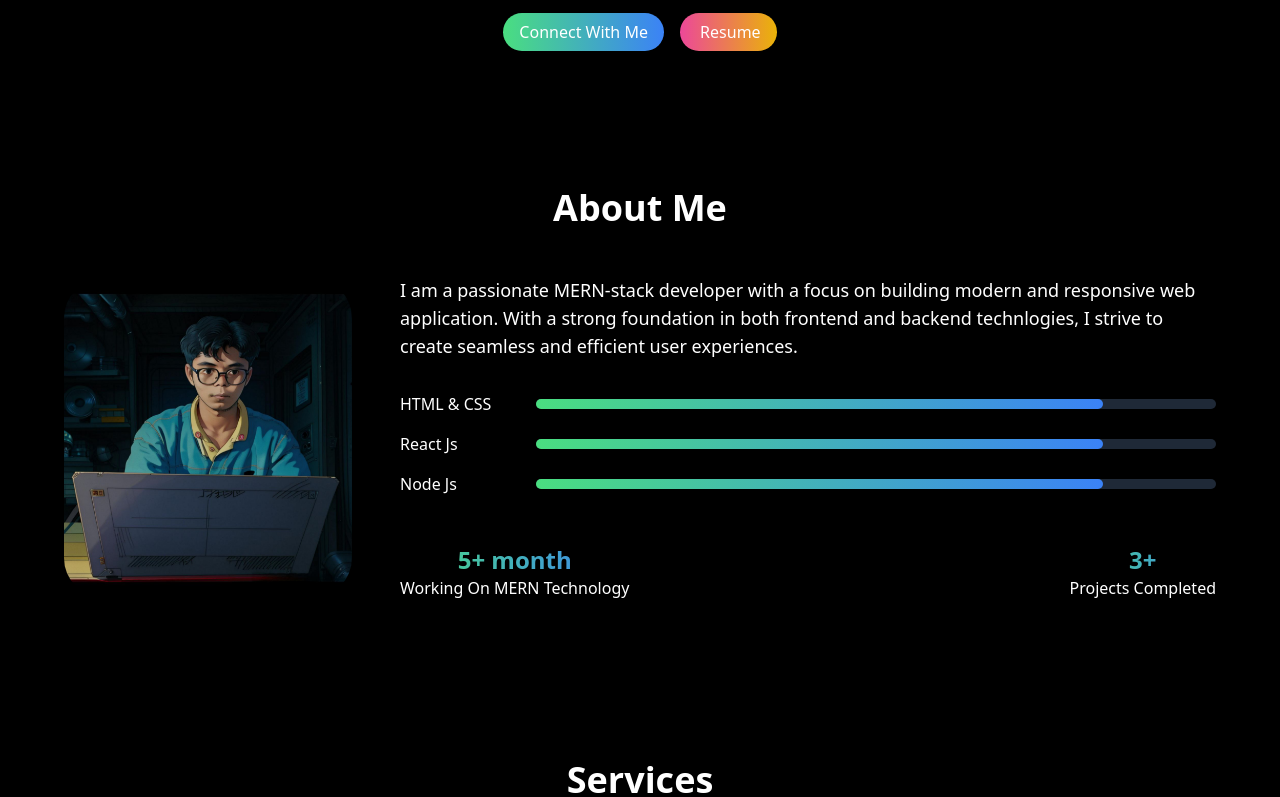
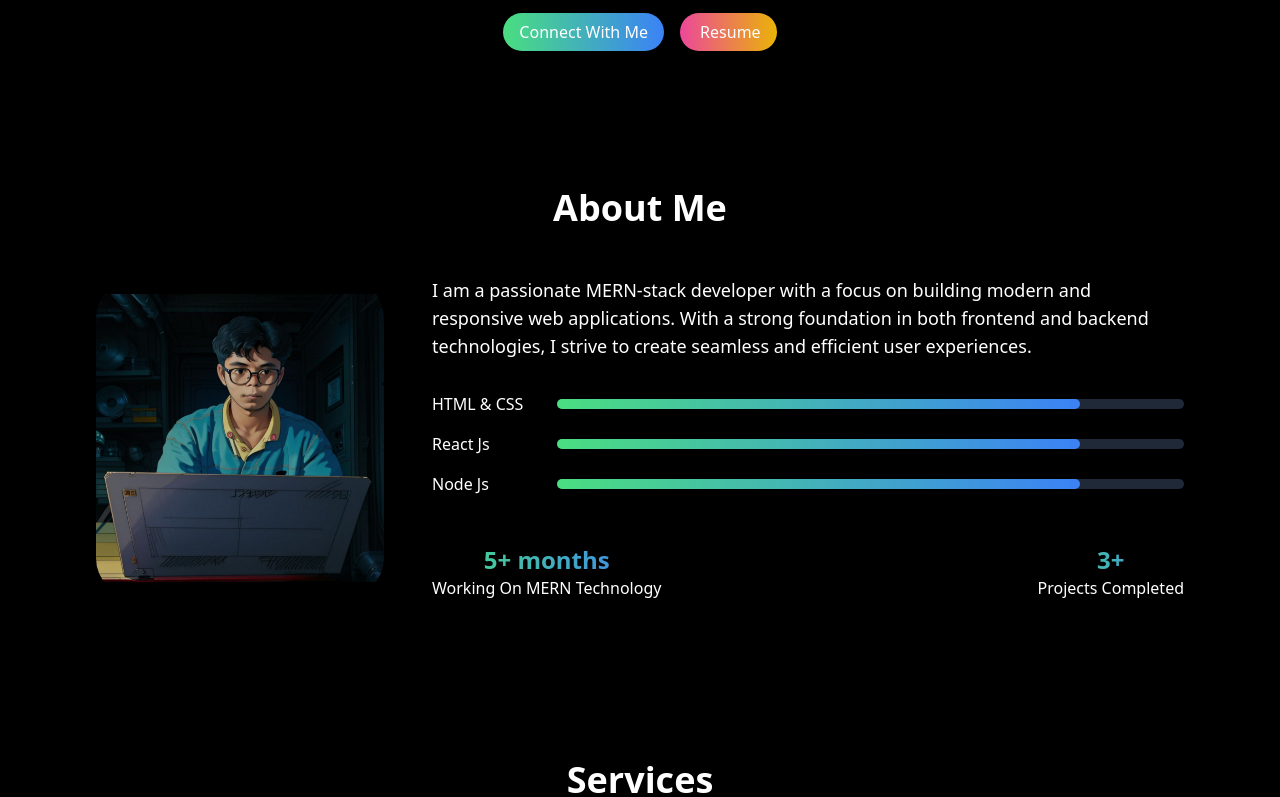
Before and after one commit to LearnerAdityaa/Portfolio, a React (Vite) app: page / in a window 1280 px wide. Shown: the part 476-1273 px from the top of the page. Built offline with nearby package versions, Linux system fonts and the light colour scheme; no server answers; the HTML template or start-up script is replaced by a standard one.

Commit message:
fixed the error in about.jsx

```diff
--- a/src/components/About.jsx
+++ b/src/components/About.jsx
@@ -1,30 +1,32 @@
 import React from "react";
-import AboutIamge from "../assets/About.jpg";
+import AboutImage from "../assets/About.jpg";
+
 function About() {
   return (
     <div className="bg-black text-white py-20" id="about">
-      <div className="container mx-auto px-8 md:px-16 lg:px:24">
+      <div className="container mx-auto px-8 md:px-16 lg:px-24">
+        {" "}
+
         <h2 className="text-4xl font-bold text-center mb-12">About Me</h2>
         <div className="flex flex-col md:flex-row items-center md:space-x-12">
           <img
-            src={AboutIamge}
+            src={AboutImage}
             alt="about-image"
-            className="w-72 h-80 rounded object-cover mb-8 md:mb-0 "
+            className="w-72 h-80 rounded object-cover mb-8 md:mb-0"
             style={{ borderRadius: "40px" }}
           />
           <div className="flex-1">
             <p className="text-lg mb-8">
               I am a passionate MERN-stack developer with a focus on building
-              modern and responsive web application. With a strong foundation in
-              both frontend and backend technlogies, I strive to create seamless
-              and efficient user experiences.
+              modern and responsive web applications. With a strong foundation
+              in both frontend and backend technologies, I strive to create
+              seamless and efficient user experiences.
             </p>
 
             <div className="space-y-4">
               <div className="flex items-center">
-                <label htmlFor="htmlandcss" className="w-2/12">
-                  HTML & CSS
-                </label>
+                <label className="w-2/12">HTML & CSS</label>{" "}
+                {/* Removed htmlFor */}
                 <div className="grow bg-gray-800 rounded-full h-2.5">
                   <div
                     className="bg-gradient-to-r from-green-400 to-blue-500 h-2.5 rounded-full
@@ -33,9 +35,8 @@ function About() {
                 </div>
               </div>
               <div className="flex items-center">
-                <label htmlFor="htmlandcss" className="w-2/12">
-                  React Js
-                </label>
+                <label className="w-2/12">React Js</label>{" "}
+                {/* Removed htmlFor */}
                 <div className="grow bg-gray-800 rounded-full h-2.5">
                   <div
                     className="bg-gradient-to-r from-green-400 to-blue-500 h-2.5 rounded-full
@@ -44,9 +45,8 @@ function About() {
                 </div>
               </div>
               <div className="flex items-center">
-                <label htmlFor="htmlandcss" className="w-2/12">
-                  Node Js
-                </label>
+                <label className="w-2/12">Node Js</label>{" "}
+                {/* Removed htmlFor */}
                 <div className="grow bg-gray-800 rounded-full h-2.5">
                   <div
                     className="bg-gradient-to-r from-green-400 to-blue-500 h-2.5 rounded-full
@@ -58,7 +58,7 @@ function About() {
             <div className="mt-12 flex justify-between text-center">
               <div>
                 <h3 className="text-2xl font-bold text-transparent bg-clip-text bg-gradient-to-r from-green-400 to-blue-500">
-                  5+ month
+                  5+ months {/* Corrected the text */}
                 </h3>
                 <p>Working On MERN Technology</p>
               </div>
--- a/src/components/Hero.jsx
+++ b/src/components/Hero.jsx
@@ -27,7 +27,7 @@ function Hero() {
         </a>
         <a
           className="bg-gradient-to-r from-pink-500 to-yellow-500 text-white hidden md:inline transform transition-transform duration-300 hover:scale-105 px-4 py-2 rounded-full"
-          href="https://drive.google.com/file/d/1juaXb1U3iMC4wbUcMYxjOWMSuD8mFdky/view?usp=drive_link"
+          href="https://drive.google.com/file/d/1fRDD_rWhuMz-Wld17_Klsr1PdX5_XgL7/view?usp=drivesdk"
           target="blank"
         >
           {" "}
```
